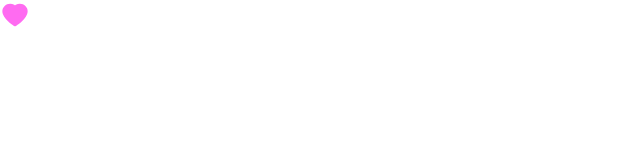
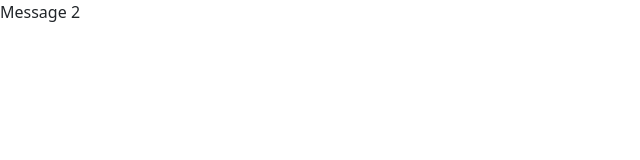
Before and after one commit to AnojAryal/React18-learning, a React (Vite) app in the folder react-app/: page / in a window 1280 px wide. Shown: the top 160 px of the page, without its empty margins (0-640 px from the left). Built offline with nearby package versions, Linux system fonts and the light colour scheme.

Commit message:
understanding strict mode

```diff
--- a/react-app/src/App.tsx
+++ b/react-app/src/App.tsx
@@ -1,17 +1,18 @@
-// import ListGroup from "./components/ListGroup";
+import ListGroup from "./components/ListGroup";
 import Alert from "./components/Alert";
 import Button from "./components/Button";
 import { useState } from "react";
 import Like from "./components/Like";
-// import Icons from "./components/Icons";
+import Icons from "./components/Icons";
+import Message from "./components/Message";
 
 function App() {
   const [alertVisible, setAlertVisibility] = useState(false);
-  // let items = ["Kathmandu", "Pokhara", "Mustang", "Manang", "Dharan"];
+  let items = ["Kathmandu", "Pokhara", "Mustang", "Manang", "Dharan"];
 
-  // const handleSelectItem = (item: string) => {
-  //   console.log(item);
-  // };
+  const handleSelectItem = (item: string) => {
+    console.log(item);
+  };
   return (
     <div>
       {/* <ListGroup
@@ -27,7 +28,8 @@ function App() {
         My Button
       </Button> */}
       {/* <Icons /> */}
-      <Like onClick={() => console.log("clicked")} />
+      {/* <Like onClick={() => console.log("clicked")} /> */}
+      <Message />
     </div>
   );
 }
--- /dev/null
+++ b/react-app/src/components/Message.tsx
@@ -0,0 +1,9 @@
+let count = 0;
+
+const Message = () => {
+  console.log("message called", count);
+  count++;
+  return <div>Message {count}</div>;
+};
+
+export default Message;
```
Also changed, not shown: react-app/src/Message.tsx (deleted, +0 -8 lines).
